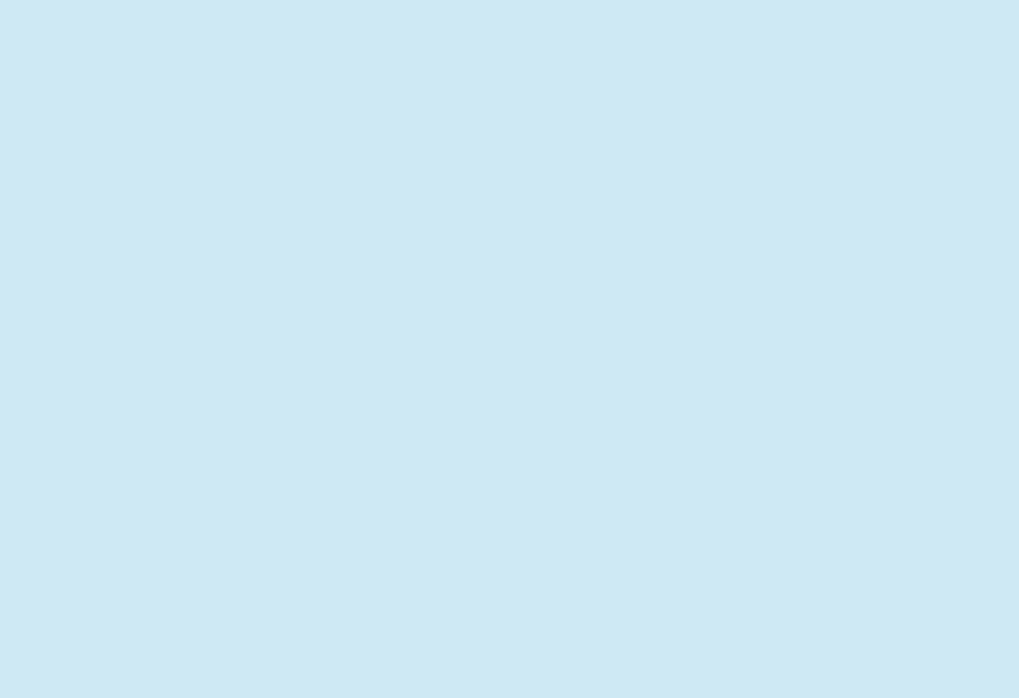
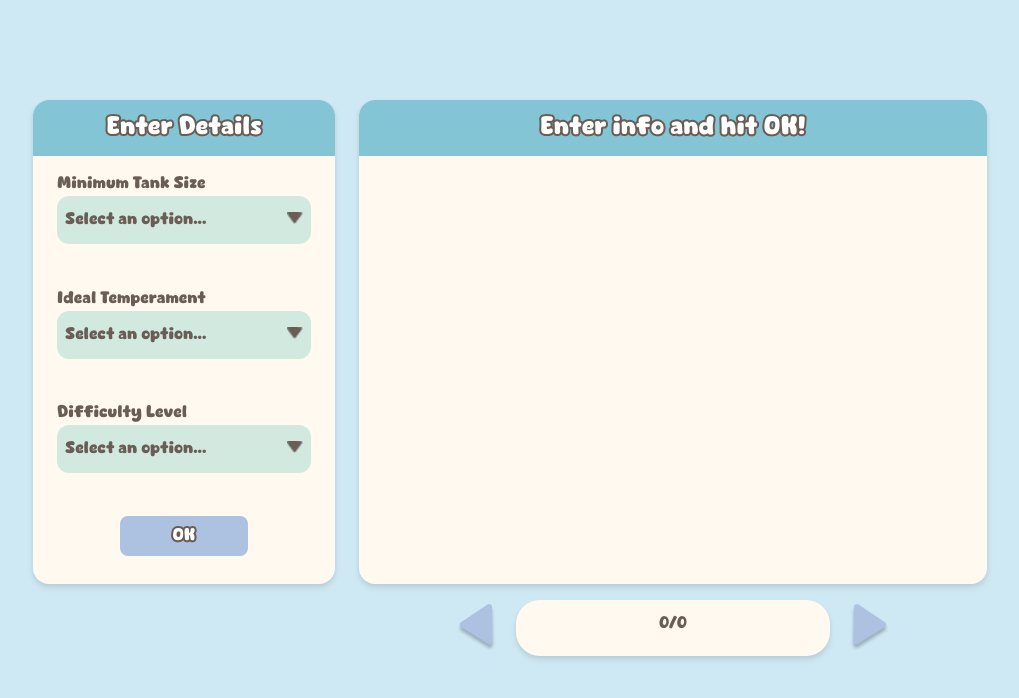
Before and after one commit to SamanthaTolentino/aquastock, a React (Vite) app: page / in a window 1280 px wide. Before the commit this address had no page. Shown: the top 698 px of the page, without its empty margins (130-1149 px from the left). Built offline with nearby package versions, Linux system fonts and the light colour scheme.

Commit message:
Deployment fixes 3

```diff
--- a/package.json
+++ b/package.json
@@ -3,6 +3,7 @@
   "private": true,
   "version": "0.0.0",
   "type": "module",
+  "homepage": "http://.github.io/fish-app/",
   "scripts": {
     "dev": "vite",
     "build": "vite build",
--- a/src/App.jsx
+++ b/src/App.jsx
@@ -1,4 +1,4 @@
-import { Routes, Route } from 'react-router-dom'
+import { Router, Routes, Route } from 'react-router-dom'
 import axios from 'axios'
 
 import Home from './pages/Home'
@@ -10,7 +10,7 @@ function App() {
   return (
     <>
       <Routes>
-        <Route path='/fish-app/' element={<Home />} />
+        <Route path='/' element={<Home />} />
       </Routes>
     </>
   )
```
